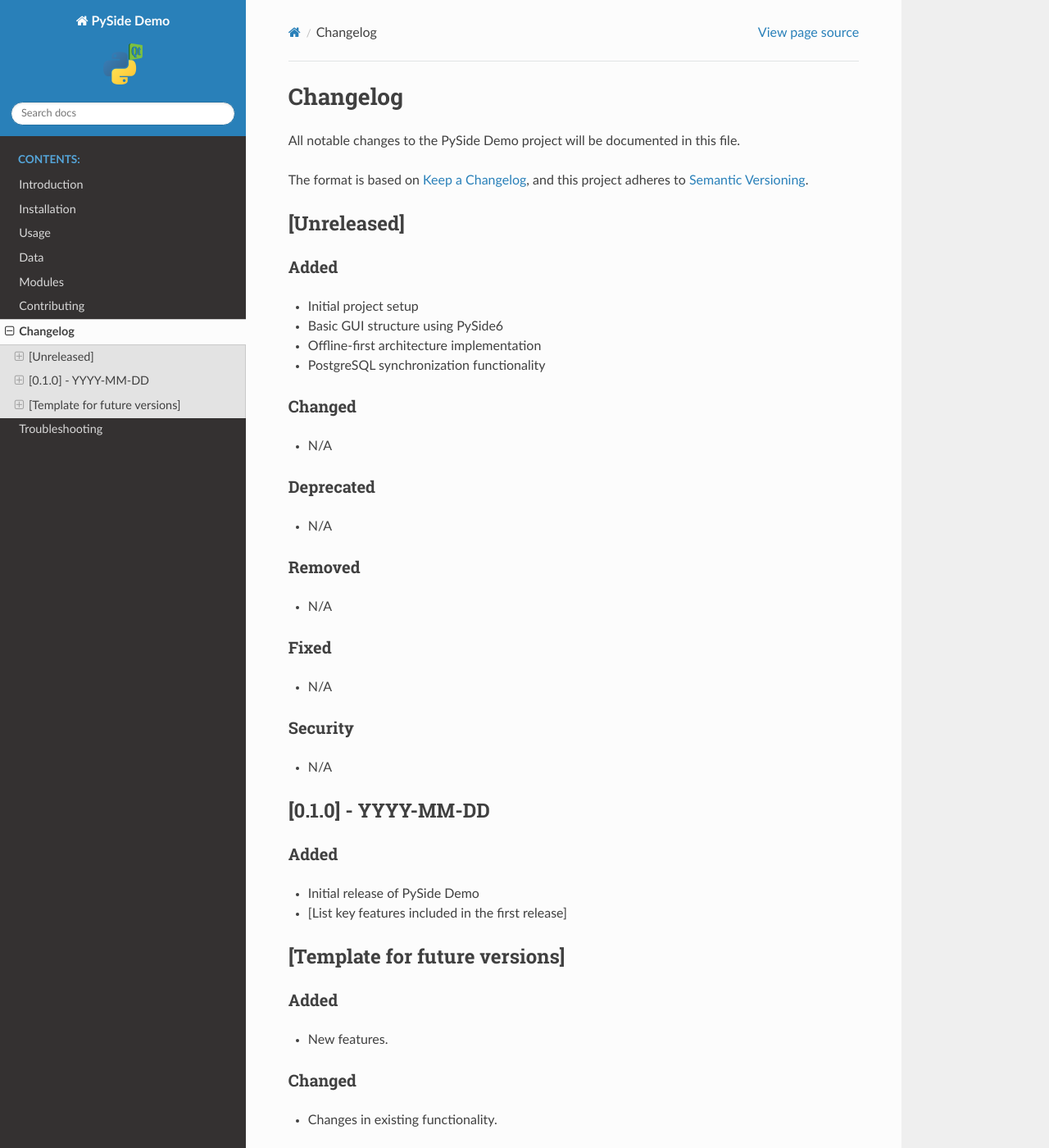
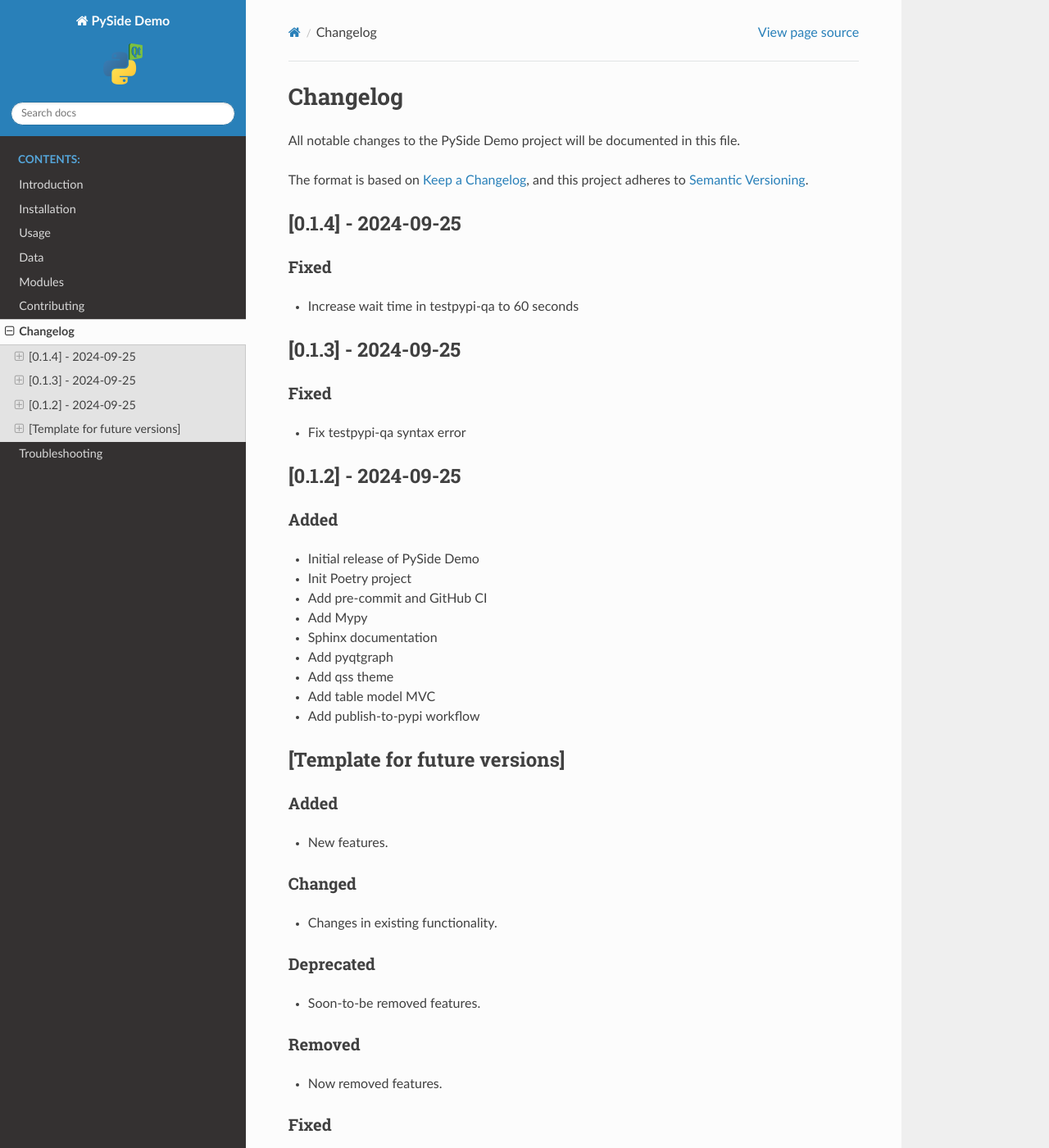
Before and after one commit to deltodon/pyside-demo, a Sphinx documentation site: the page built from docs/changelog.md, in a window 1280 px wide and 1400 px high. Shown: the whole window at 82% size. Built offline with Sphinx 7.4.7 and the Read the Docs theme 2.0.0, drawn with Linux system fonts in a browser that asks for light colours.

Commit message:
Update docs changelog

```diff
--- a/docs/changelog.md
+++ b/docs/changelog.md
@@ -5,41 +5,31 @@
 The format is based on [Keep a Changelog](https://keepachangelog.com/en/1.0.0/),
 and this project adheres to [Semantic Versioning](https://semver.org/spec/v2.0.0.html).
 
-## [Unreleased]
-
-### Added
-
-* Initial project setup
-* Basic GUI structure using PySide6
-* Offline-first architecture implementation
-* PostgreSQL synchronization functionality
-
-### Changed
-
-* N/A
-
-### Deprecated
-
-* N/A
-
-### Removed
-
-* N/A
+## [0.1.4] - 2024-09-25
 
 ### Fixed
 
-* N/A
+* Increase wait time in testpypi-qa to 60 seconds
 
-### Security
+## [0.1.3] - 2024-09-25
 
-* N/A
+### Fixed
 
-## [0.1.0] - YYYY-MM-DD
+* Fix testpypi-qa syntax error
+
+## [0.1.2] - 2024-09-25
 
 ### Added
 
 * Initial release of PySide Demo
-* [List key features included in the first release]
+* Init Poetry project
+* Add pre-commit and GitHub CI
+* Add Mypy
+* Sphinx documentation
+* Add pyqtgraph
+* Add qss theme
+* Add table model MVC
+* Add publish-to-pypi workflow
 
 ## [Template for future versions]
 
--- a/docs/modules/theme.rst
+++ b/docs/modules/theme.rst
@@ -1,5 +1,5 @@
-GUI Module
-==========
+Theme Module
+=============
 
 This module contains the QSS color theme.
 
```
Also changed, not shown: other parts of docs/modules/theme.rst (+0 -1 lines).
